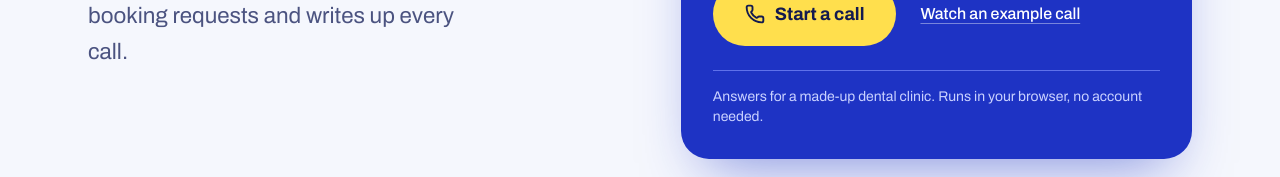
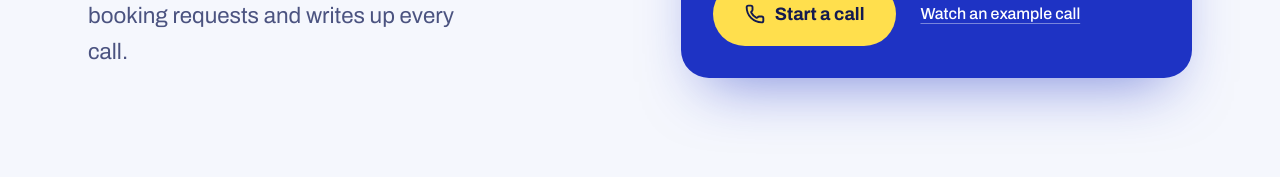
Before and after one commit to abdullah270602/echolet, a React (Vite) app in the folder frontend/: page / in a window 1280 px wide. Shown: the part 519-696 px from the top of the page. Built offline with nearby package versions, Linux system fonts and the light colour scheme; no server answers.

Commit message:
fix(landing): stop repeating the demo disclaimer in the panel
The header already says 'made-up clinic' and 'Example call'; drop the
'Scripted example' label and the panel footer note.

```diff
--- a/frontend/src/components/landing/CallReplay.tsx
+++ b/frontend/src/components/landing/CallReplay.tsx
@@ -46,7 +46,6 @@ export function CallReplay({ onClose }: { onClose?: () => void }) {
         <p className="font-semibold text-ink" role="status">
           {done ? 'Call ended' : next === 'agent' ? 'Receptionist is speaking' : 'Caller is speaking'}
         </p>
-        <p className="text-sm text-muted">Scripted example</p>
       </div>
 
       {/* Newest line sits at the bottom; older lines fade out at the top. No scrollbar. */}
--- a/frontend/src/components/landing/LiveDemo.tsx
+++ b/frontend/src/components/landing/LiveDemo.tsx
@@ -209,11 +209,6 @@ export function LiveDemo() {
           </motion.div>
         </AnimatePresence>
 
-        <p className="mt-6 border-t border-rule pt-4 text-sm text-muted">
-          {LIVE_DEMO
-            ? 'Answers for a made-up dental clinic. Runs in your browser, no account needed.'
-            : 'An example call with a made-up dental clinic.'}
-        </p>
       </div>
     </div>
   );
```
